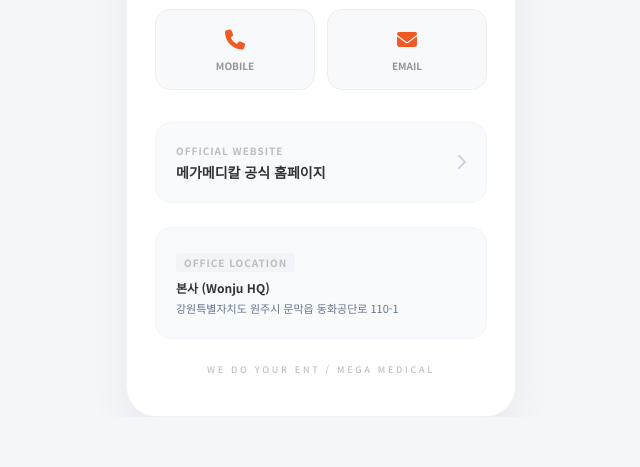
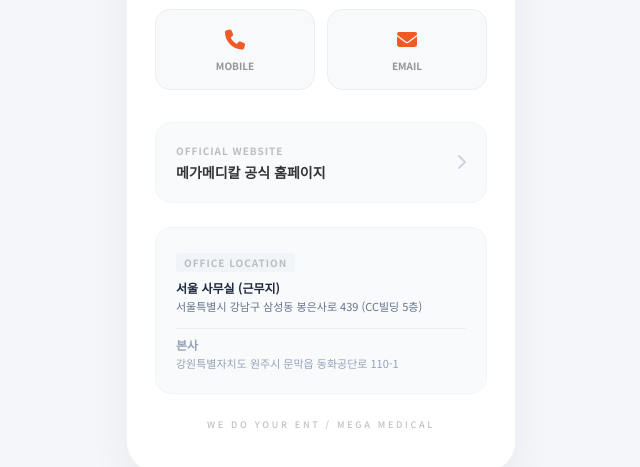
Before and after one commit to hajwmg/111, a plain HTML site: page index.html in a window 1280 px wide. Both pictures are taken after a click on the element "KR". Shown: the part 413-880 px from the top of the page, without its empty margins (319-959 px from the left). Before the commit the page ends 830 px from the top, so only its background shows below. Drawn offline with nearby package versions, Linux system fonts and the light colour scheme.

Commit message:
Update index.html

```diff
--- a/index.html
+++ b/index.html
@@ -148,16 +148,14 @@
             if (initialEl) initialEl.style.display = 'block';
         }
 
-        // [핵심] 카카오톡 인앱 브라우저 강제 탈출 스크립트
+        // 카카오톡 인앱 브라우저 강제 탈출 스크립트
         const userAgent = navigator.userAgent.toLowerCase();
         const targetUrl = window.location.href;
 
         if (userAgent.match(/kakaotalk/i)) {
-            // 안드로이드 카카오톡 아웃링크 처리
             if (userAgent.match(/android/i)) {
                 window.location.href = 'intent://' + targetUrl.replace(/https?:\/\//i, '') + '#Intent;scheme=http;package=com.android.chrome;end';
             }
-            // 아이폰 카카오톡 아웃링크 처리
             else if (userAgent.match(/iphone|ipad|ipod/i)) {
                 window.location.href = 'kakaotalk://web/openExternal?url=' + encodeURIComponent(targetUrl);
             }
@@ -223,8 +221,16 @@
 
             <div class="p-5 rounded-2xl bg-slate-50 border border-slate-100 mb-6" id="address-box">
                 <p id="addr-badge" class="text-[10px] font-black mb-2 opacity-30 tracking-widest uppercase inline-block px-2 py-0.5 rounded bg-slate-200">Office Location</p>
-                <p id="addr-title" class="text-xs font-bold mb-1">본사 (Wonju HQ)</p>
-                <p id="address-text" class="text-[11px] text-slate-500 leading-relaxed">강원특별자치도 원주시 문막읍 동화공단로 110-1</p>
+
+                <div class="mb-3">
+                    <p id="addr-title-1" class="text-xs font-bold text-slate-800 mb-0.5">서울 사무실 (근무지)</p>
+                    <p id="address-text-1" class="text-[11px] text-slate-500 leading-relaxed">서울특별시 강남구 삼성동 봉은사로 439 (CC빌딩 5층)</p>
+                </div>
+
+                <div class="pt-2 border-t border-slate-200/60">
+                    <p id="addr-title-2" class="text-xs font-bold text-slate-400 mb-0.5">본사</p>
+                    <p id="address-text-2" class="text-[11px] text-slate-400 leading-relaxed">강원특별자치도 원주시 문막읍 동화공단로 110-1</p>
+                </div>
             </div>
 
             <div class="text-center opacity-30 mt-6">
@@ -242,16 +248,20 @@
                     name: "하지원", sub: "Jiwon Ha",
                     role: "| 마케팅담당자",
                     btn: "연락처 저장하기",
-                    addrTitle: "본사 (Wonju HQ)",
-                    addr: "강원특별자치도 원주시 문막읍 동화공단로 110-1",
+                    t1: "서울 사무실 (근무지)",
+                    addr1: "서울특별시 강남구 삼성동 봉은사로 439 (CC빌딩 5층)",
+                    t2: "본사",
+                    addr2: "강원특별자치도 원주시 문막읍 동화공단로 110-1",
                     web: "메가메디칼 공식 홈페이지"
                 },
                 en: {
                     name: "Jiwon Ha", sub: "",
                     role: "| Marketing Manager",
                     btn: "Save Contact",
-                    addrTitle: "Wonju HQ",
-                    addr: "110-1, Donghwagongdan-ro, Munmak-eup, Wonju-si, Gangwon-do, Korea",
+                    t1: "Seoul Office (Workplace)",
+                    addr1: "5F, CC Bldg, 439, Bongeunsa-ro, Gangnam-gu, Seoul, Korea",
+                    t2: "Headquarters",
+                    addr2: "110-1, Donghwagongdan-ro, Munmak-eup, Wonju-si, Gangwon-do, Korea",
                     web: "Mega Medical Official Site"
                 }
             }[lang];
@@ -259,8 +269,10 @@
             document.getElementById('name-sub').textContent = t.sub;
             document.getElementById('title-badge').textContent = t.role;
             document.getElementById('btn-text').textContent = t.btn;
-            document.getElementById('addr-title').textContent = t.addrTitle;
-            document.getElementById('address-text').textContent = t.addr;
+            document.getElementById('addr-title-1').textContent = t.t1;
+            document.getElementById('address-text-1').textContent = t.addr1;
+            document.getElementById('addr-title-2').textContent = t.t2;
+            document.getElementById('address-text-2').textContent = t.addr2;
             document.getElementById('web-title').textContent = t.web;
             document.querySelectorAll('.lang-btn').forEach(b => b.classList.toggle('active', b.id.includes(lang)));
         }
@@ -272,7 +284,6 @@
             setTimeout(() => { toast.className = ""; }, 2500);
         }
 
-        // 모바일 시스템 주소록 직행 다운로드 함수
         function downloadVCard() {
             const vCardParts = [
                 "BEGIN:VCARD",
@@ -283,14 +294,12 @@
                 "TITLE:마케팅담당자",
                 "TEL;TYPE=CELL;TYPE=PREF:010-2792-8993",
                 "EMAIL;TYPE=WORK:jwha@megamedical.co.kr",
-                "ADR;TYPE=WORK;CHARSET=UTF-8:;;110-1, Donghwagongdan-ro, Munmak-eup;Wonju-si;Gangwon-do;26365;Korea",
+                "ADR;TYPE=WORK;CHARSET=UTF-8:;;5F\\, CC Bldg\\, 439\\, Bongeunsa-ro;Gangnam-gu;Seoul;;Korea",
                 "URL:https://www.megamedical.co.kr",
                 "END:VCARD"
             ];
 
             const vCardString = vCardParts.join("\r\n");
-
-            // 모바일 순정 브라우저에서 데이터 연동이 가장 확실한 인코딩 방식 적용
             const uri = "data:text/vcard;charset=utf-8," + encodeURIComponent(vCardString);
 
             const a = document.createElement('a');
```
